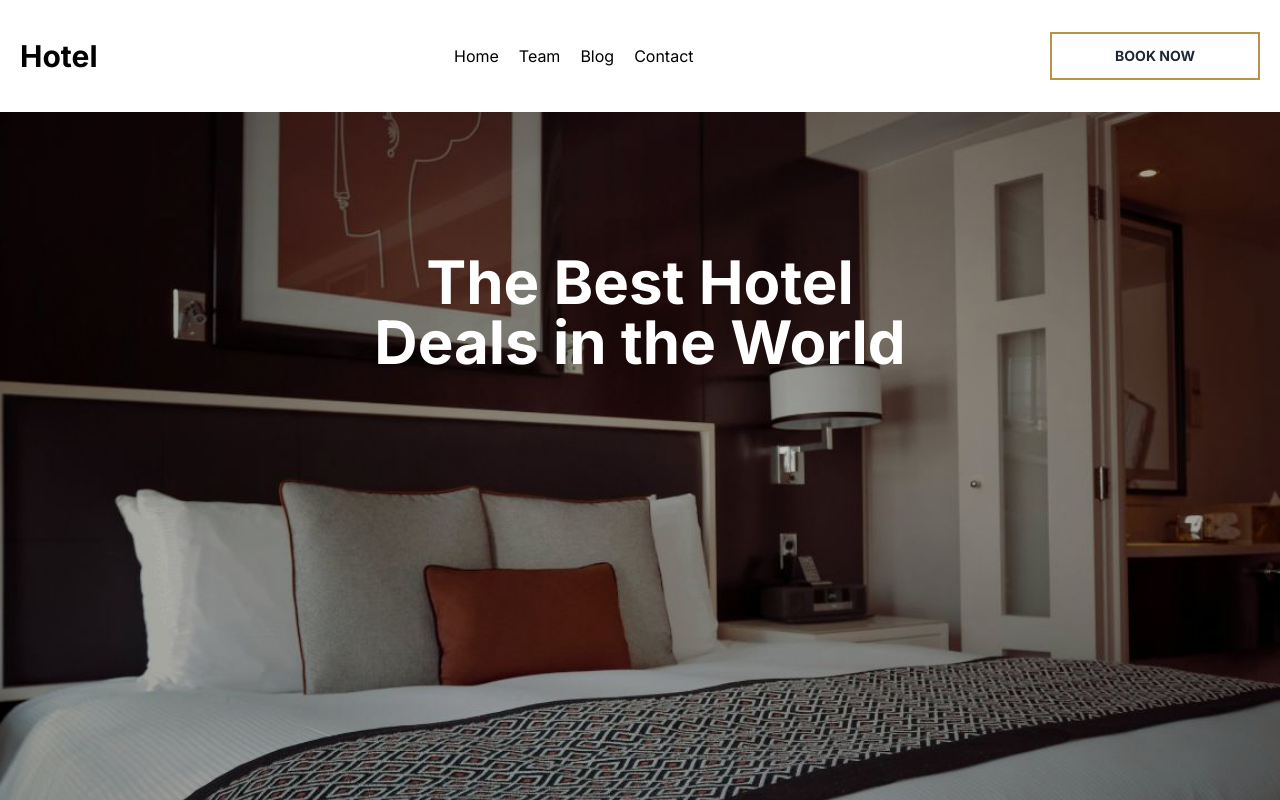
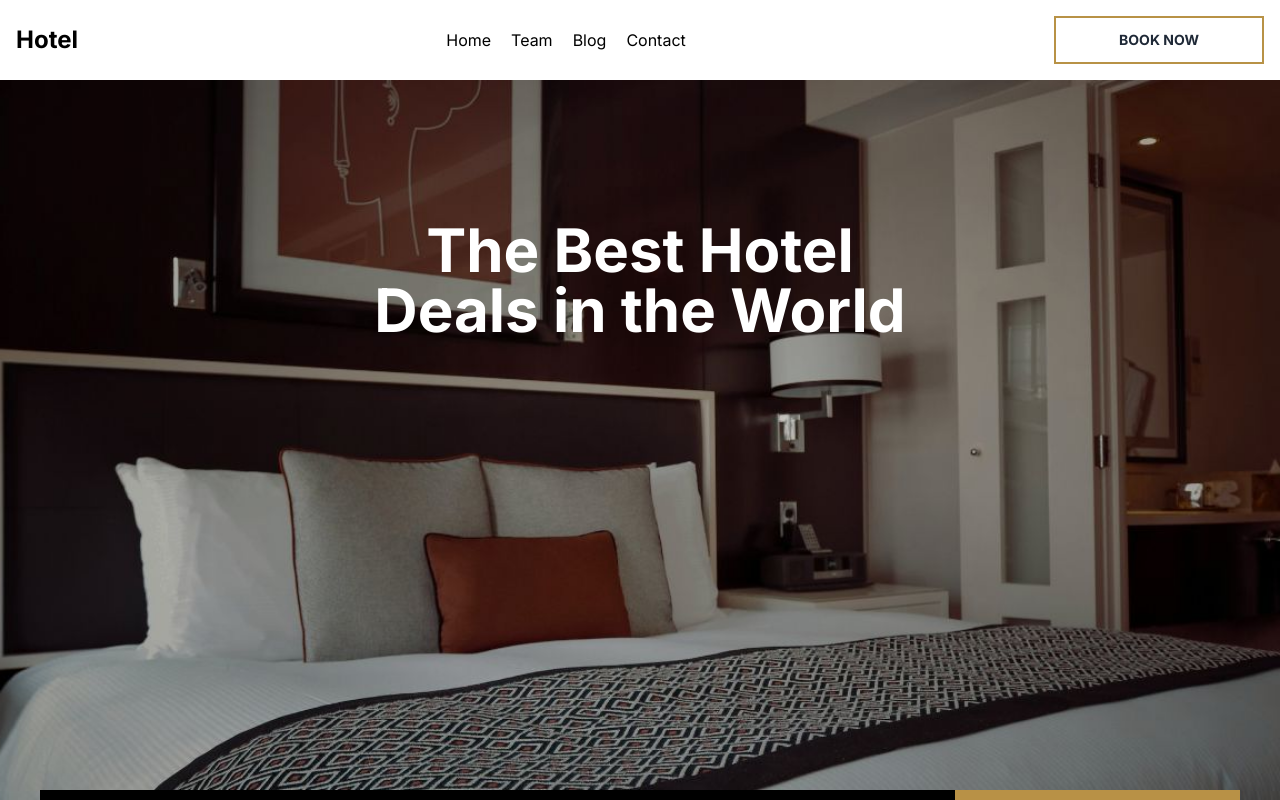
Before and after one commit to joseph-lang7/Hotel, a Next.js app: page / in a window 1280 px wide. Shown: the top 800 px of the page. Built offline with nearby package versions, Linux system fonts and the light colour scheme.

Commit message:
Adjust padding for navbar

```diff
--- a/app/components/navbar/Navbar.jsx
+++ b/app/components/navbar/Navbar.jsx
@@ -14,8 +14,8 @@ const Navbar = () => {
   ];
   return (
     <>
-      <nav className="max-w-screen bg-transparent py-8 px-5 justify-between flex">
-        <div className="flex items-center font-bold text-3xl z-50">Hotel</div>
+      <nav className="max-w-screen bg-transparent py-4 px-4 justify-between flex">
+        <div className="flex items-center font-bold text-2xl z-50">Hotel</div>
         <DesktopNav navItems={navItems} />
         <div className="text-black lg:hidden block z-50">
           <Hamburger toggled={isOpen} toggle={setOpen} />
```
